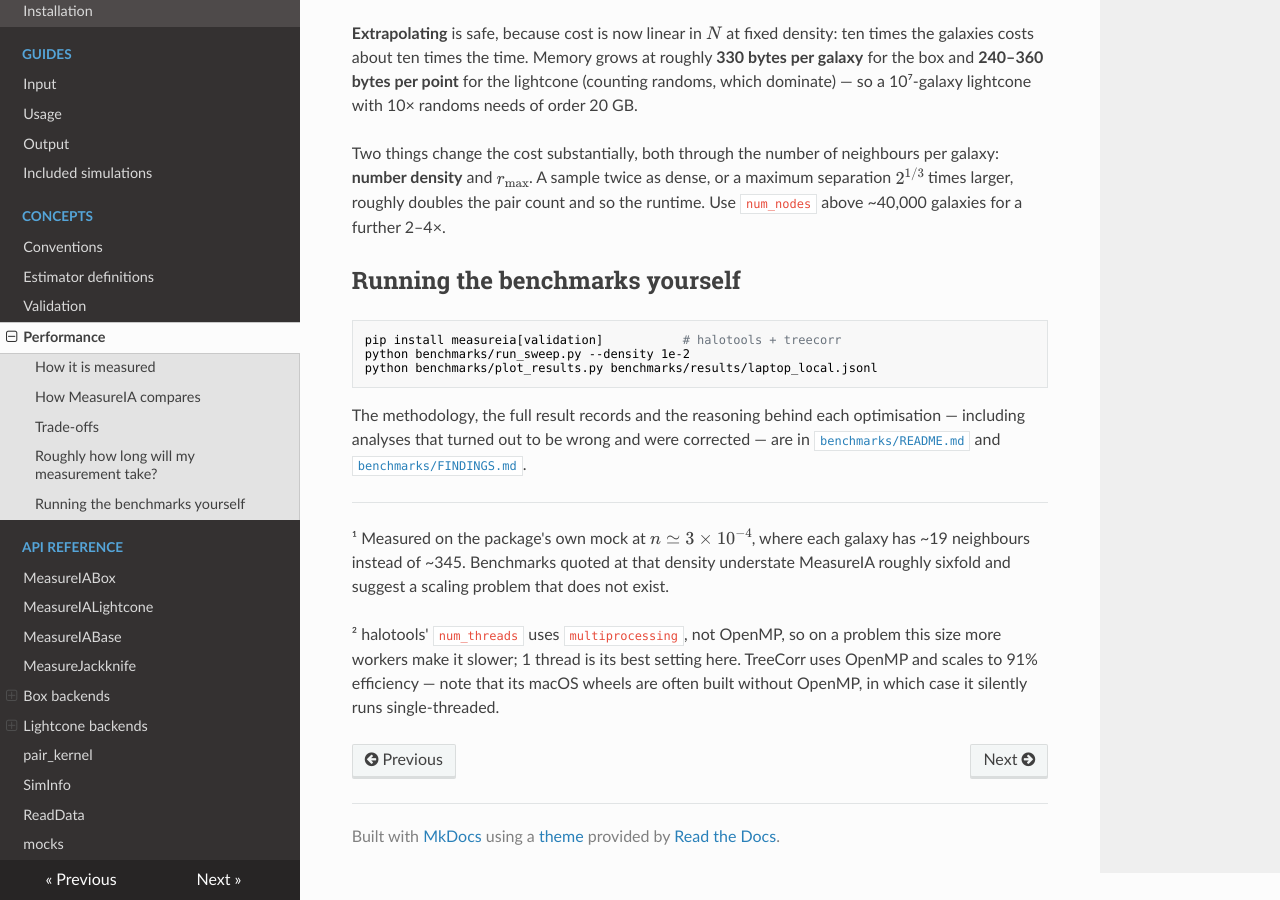
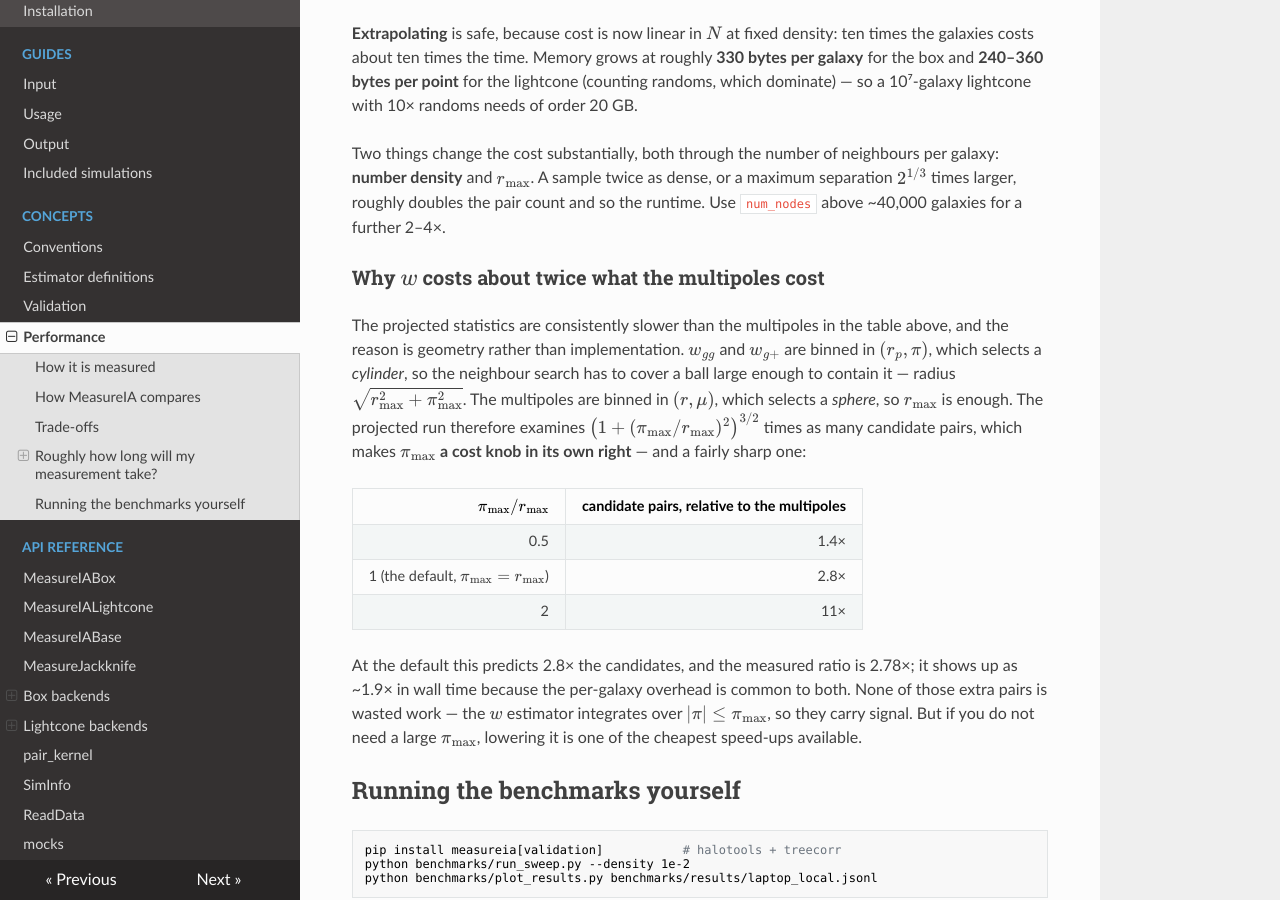
Before and after one commit to MarloesvL/measure_IA, an MkDocs documentation site: the page built from docs/performance.md, in a window 1280 px wide and 900 px high, scrolled down 2096 px. Built offline with MkDocs 1.6.1, drawn with Linux system fonts in a browser that asks for light colours; nearby versions of some CDN libraries.

Commit message:
docs: explain why w costs about twice what the multipoles cost
The runtime table shows the projected statistics consistently slower, and the
reason is geometry rather than implementation: (rp, pi) selects a cylinder, so
the neighbour search must cover a ball of radius sqrt(r_max^2 + pi_max^2),
while (r, mu) selects a sphere and needs only r_max. That is
(1 + (pi_max/r_max)^2)^(3/2) times as many candidate pairs -- 2.8x at the
default pi_max = r_max, against a measured 2.78x.

Worth stating because it makes pi_max a cost knob users can act on: halving it
relative to r_max drops the factor to 1.4x, doubling it raises it to 11x. The
extra pairs are not waste -- the w estimator integrates over |pi| <= pi_max, so
they carry signal -- but a pi_max larger than the science needs is paid for.

Co-Authored-By: Claude Opus 5 <noreply@anthropic.com>
Claude-Session: https://claude.ai/code/session_01WAAi8sTJSm5eYB5ZbFXjuB

````diff
--- a/docs/performance.md
+++ b/docs/performance.md
@@ -81,6 +81,27 @@ Two things change the cost substantially, both through the number of neighbours
 and **$r_\mathrm{max}$**. A sample twice as dense, or a maximum separation $2^{1/3}$ times larger, roughly
 doubles the pair count and so the runtime. Use `num_nodes` above ~40,000 galaxies for a further 2–4×.
 
+### Why $w$ costs about twice what the multipoles cost
+
+The projected statistics are consistently slower than the multipoles in the table above, and the reason is
+geometry rather than implementation. $w_{gg}$ and $w_{g+}$ are binned in $(r_p, \pi)$, which selects a
+*cylinder*, so the neighbour search has to cover a ball large enough to contain it — radius
+$\sqrt{r_\mathrm{max}^2 + \pi_\mathrm{max}^2}$. The multipoles are binned in $(r, \mu)$, which selects a
+*sphere*, so $r_\mathrm{max}$ is enough. The projected run therefore examines
+$\left(1 + (\pi_\mathrm{max}/r_\mathrm{max})^2\right)^{3/2}$ times as many candidate pairs, which makes
+**$\pi_\mathrm{max}$ a cost knob in its own right** — and a fairly sharp one:
+
+| $\pi_\mathrm{max}/r_\mathrm{max}$ | candidate pairs, relative to the multipoles |
+|---:|---:|
+| 0.5 | 1.4× |
+| 1 (the default, $\pi_\mathrm{max}=r_\mathrm{max}$) | 2.8× |
+| 2 | 11× |
+
+At the default this predicts 2.8× the candidates, and the measured ratio is 2.78×; it shows up as ~1.9× in wall
+time because the per-galaxy overhead is common to both. None of those extra pairs is wasted work — the $w$
+estimator integrates over $|\pi| \le \pi_\mathrm{max}$, so they carry signal. But if you do not need a large
+$\pi_\mathrm{max}$, lowering it is one of the cheapest speed-ups available.
+
 ## Running the benchmarks yourself
 
 ```bash
````
